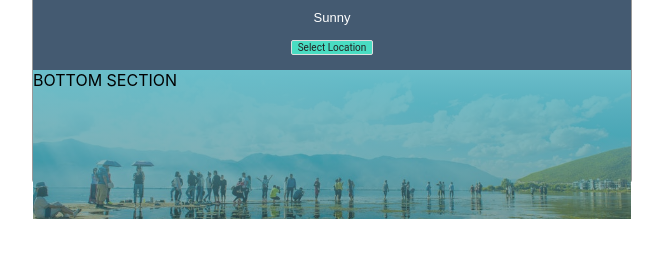
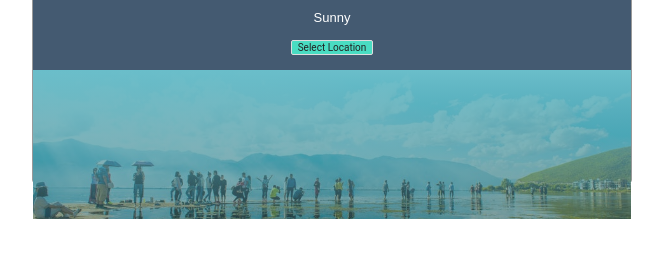
Before and after one commit to elkarouani/react-weather-app, a React (Create React App) app: page / in a window 1280 px wide. Shown: the part 367-624 px from the top of the page, without its empty margins (308-971 px from the left). Built offline with nearby package versions, Linux system fonts and the light colour scheme.

Commit message:
Task: installing axios npm package

```diff
--- a/package.json
+++ b/package.json
@@ -3,6 +3,7 @@
   "version": "0.1.0",
   "private": true,
   "dependencies": {
+    "axios": "^0.18.0",
     "react": "^16.7.0",
     "react-dom": "^16.7.0"
   },
--- a/src/components/bottom/index.jsx
+++ b/src/components/bottom/index.jsx
@@ -9,7 +9,7 @@ export default class BottomSection extends React.Component {
 
 	render() {
 		return (
-			<div className="bottom-container">BOTTOM SECTION</div>
+			<div className="bottom-container"></div>
 		);
 	}
 }
```
Also changed, not shown: 1 other file (tests, documents, lock files or other folders).
